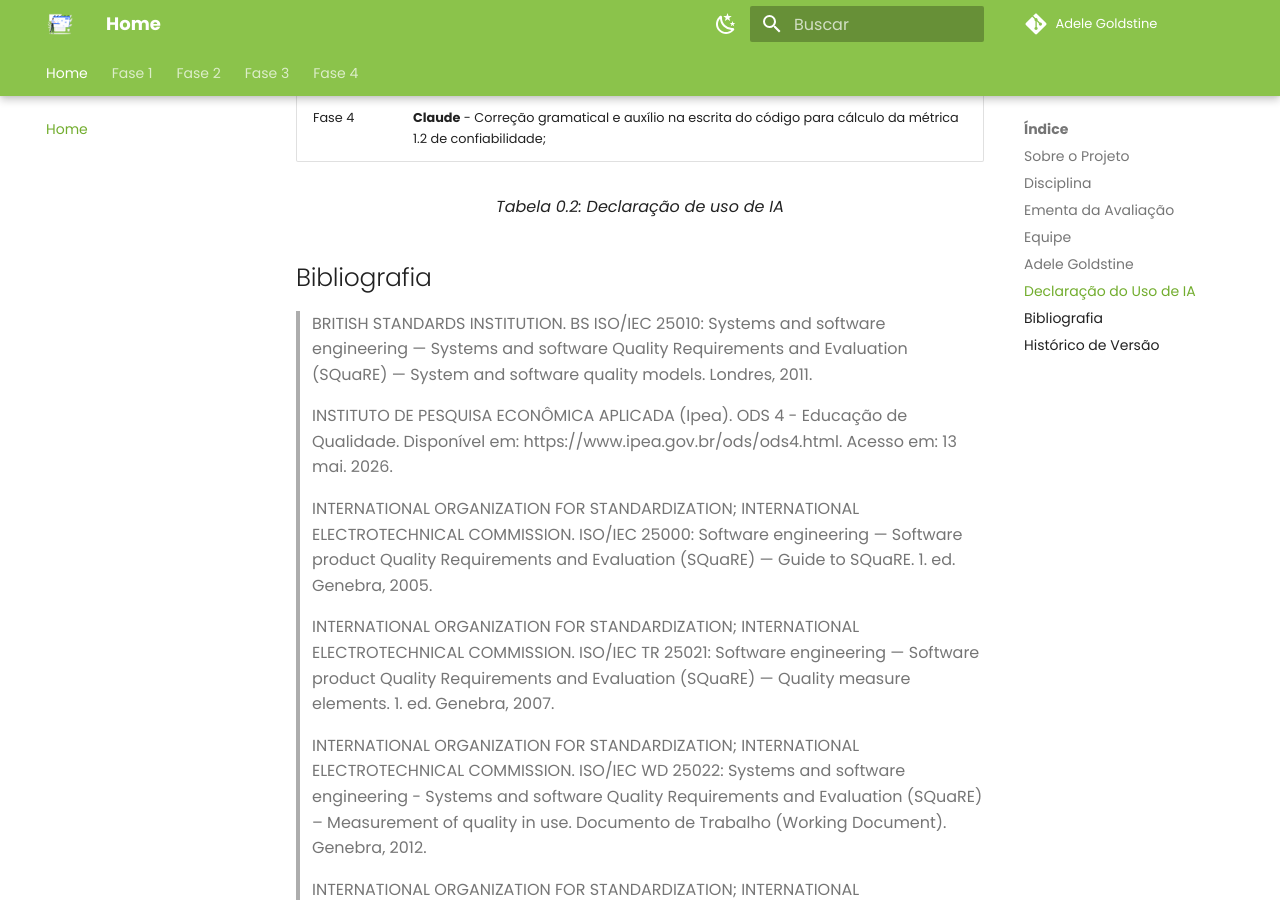
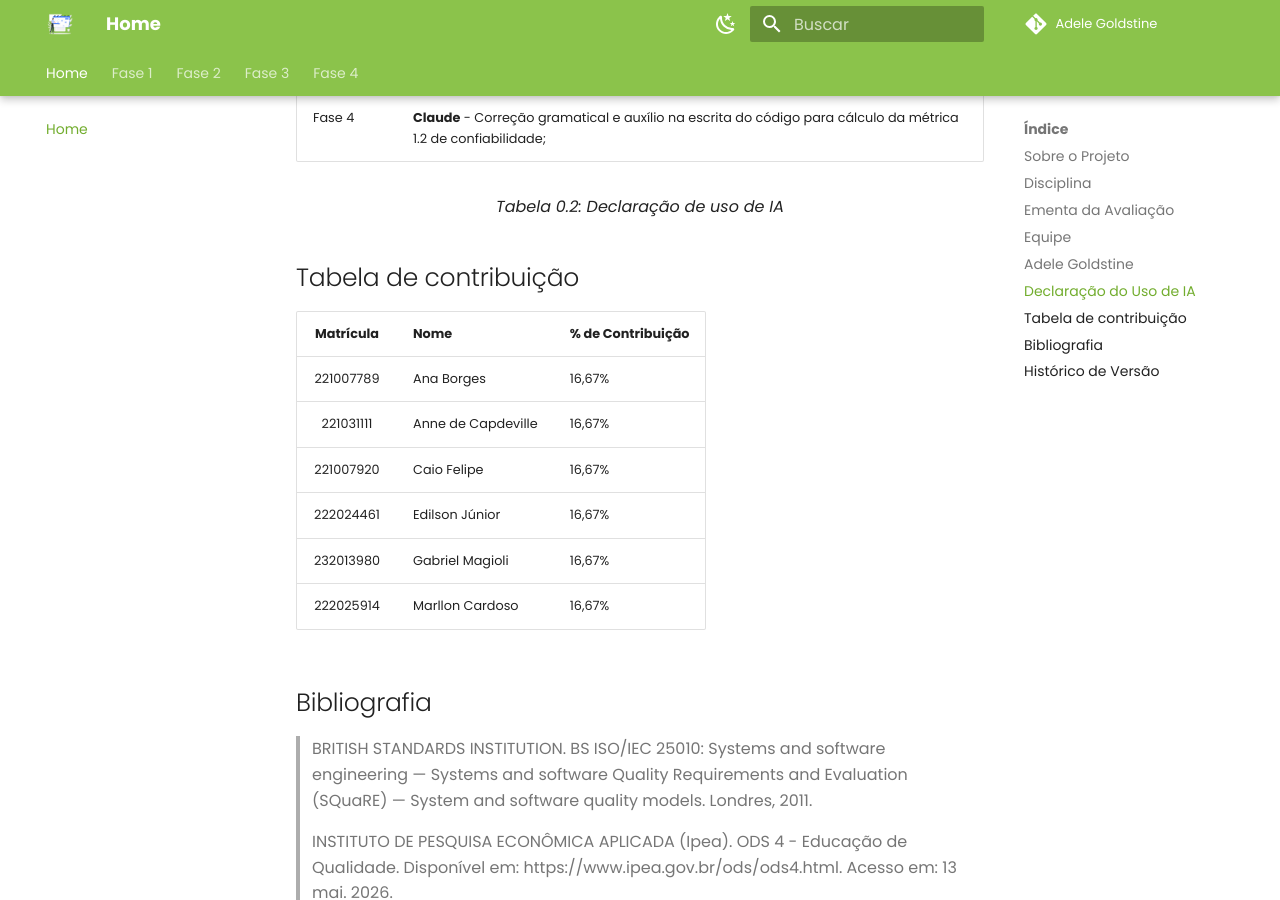
Before and after one commit to FCTE-Qualidade-de-Software-1/2026-1_T01_ADELE_GOLDSTINE, an MkDocs documentation site: the page built from docs/index.md, in a window 1280 px wide and 900 px high, scrolled down 2086 px. Built offline with MkDocs 1.6.1 and Material for MkDocs 9.7.7, drawn with Linux system fonts in a browser that asks for light colours; comment, search, counter and statistics services are not loaded.

Commit message:
docs: Add contribution table to documentation
Added a contribution table with names and percentages.

```diff
--- a/docs/index.md
+++ b/docs/index.md
@@ -54,6 +54,17 @@ Adele Goldstine (1920–1964) foi uma matemática e cientista da computação am
   <font size="3"><figcaption>Tabela 0.2: Declaração de uso de IA</figcaption></font>
 </div>
 
+## Tabela de contribuição
+
+| Matrícula | Nome       | % de Contribuição                  |
+|:------:|:-----------|:---------------------------|
+| 221007789    | Ana Borges | 16,67%  |
+| 221031111    | Anne de Capdeville | 16,67%  |
+| 221007920    | Caio Felipe | 16,67%  |
+| 222024461    | Edilson Júnior | 16,67%  |
+| 232013980    | Gabriel Magioli | 16,67%  |
+| 222025914    | Marllon Cardoso | 16,67%  |
+
 ## Bibliografia
 
 > BRITISH STANDARDS INSTITUTION. BS ISO/IEC 25010: Systems and software engineering — Systems and software Quality Requirements and Evaluation (SQuaRE) — System and software quality models. Londres, 2011.
```
